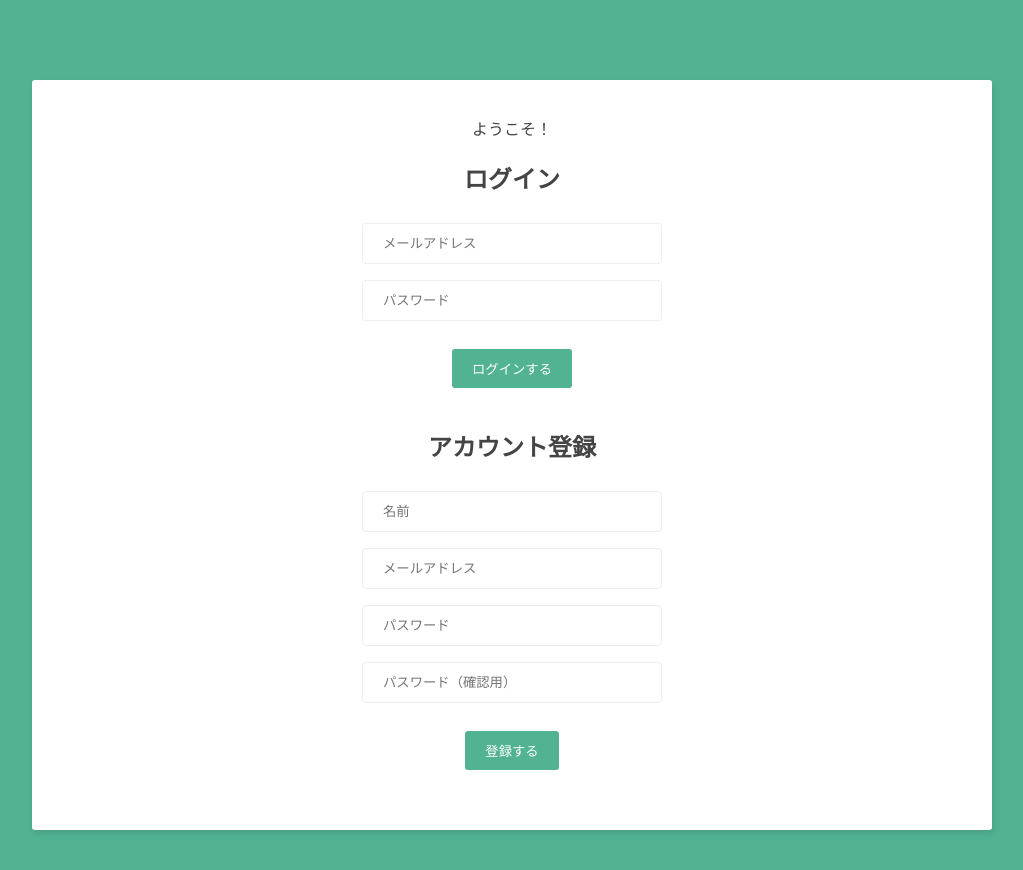
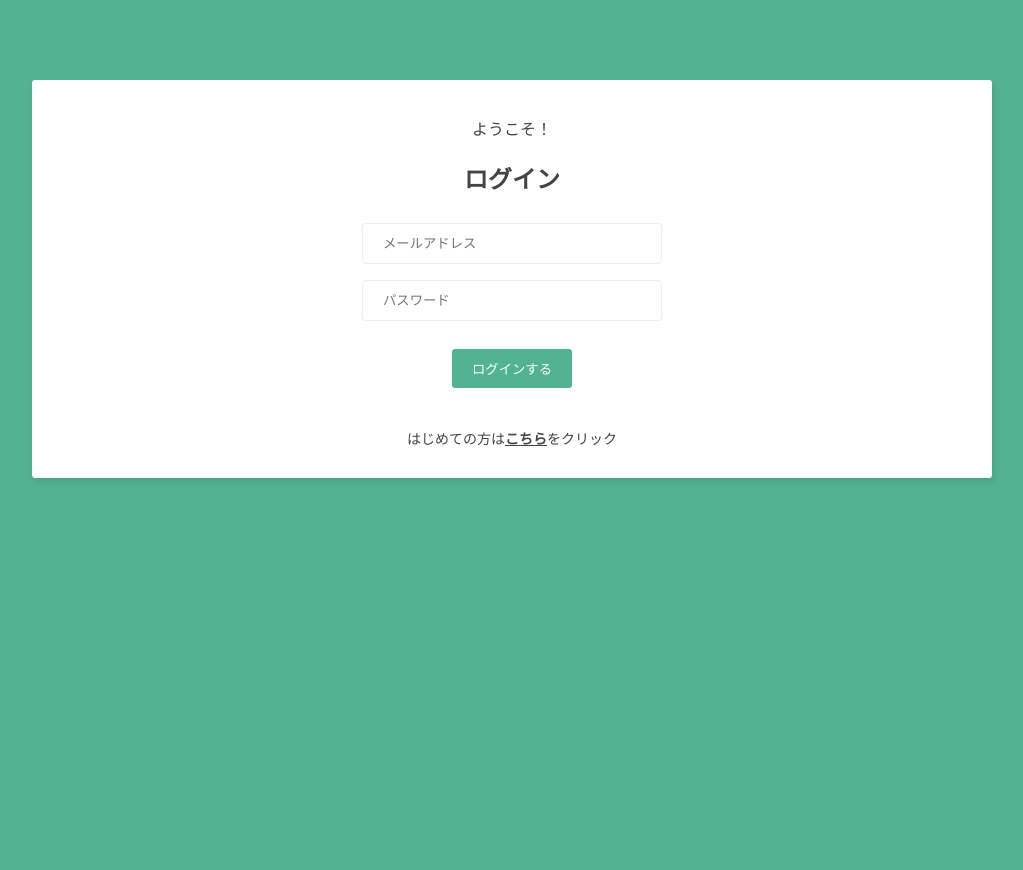
Before and after one commit to nyohoo/VuePractice, a Vue app in the folder live-chat-vuejs/: page / in a window 1280 px wide. Shown: the top 870 px of the page, without its empty margins (128-1151 px from the left). After the commit the page ends 800 px from the top, so only its background shows below. Built offline with nearby package versions, Linux system fonts and the light colour scheme.

Commit message:
add: ログイン／サインアウトコンポーネントの切り替え実装

```diff
--- a/live-chat-vuejs/src/views/WelcomePage.vue
+++ b/live-chat-vuejs/src/views/WelcomePage.vue
@@ -1,8 +1,14 @@
 <template>
   <div class="container welcome">
     <p>ようこそ！</p>
-    <LoginForm />
-    <SignupForm />
+    <div v-if="shouldShowLoginForm">
+      <LoginForm />
+      <p class="change-form">はじめての方は<span @click="shouldShowLoginForm = false">こちら</span>をクリック</p>
+    </div>
+    <div v-if="!shouldShowLoginForm">
+      <SignupForm />
+      <p class="change-form">アカウントをお持ちの方は<span @click="shouldShowLoginForm = true">こちら</span>をクリック</p>
+    </div>
   </div>
 </template>
 
@@ -11,6 +17,11 @@
 import SignupForm from '../components/SignupForm.vue'
 export default {
   components: { LoginForm, SignupForm },
+  data () {
+    return {
+      shouldShowLoginForm: true
+    }
+  }
 }
 </script>
 
@@ -36,8 +47,16 @@
   outline: none;
   box-sizing: border-box;
 }
-
+.welcome span{
+  font-weight: bold;
+  text-decoration: underline;
+  cursor: pointer;
+}
 .welcome button {
   margin: 20px auto;
 }
+.change-form {
+  font-size: 14px;
+  margin: 10px;
+}
 </style>
```
